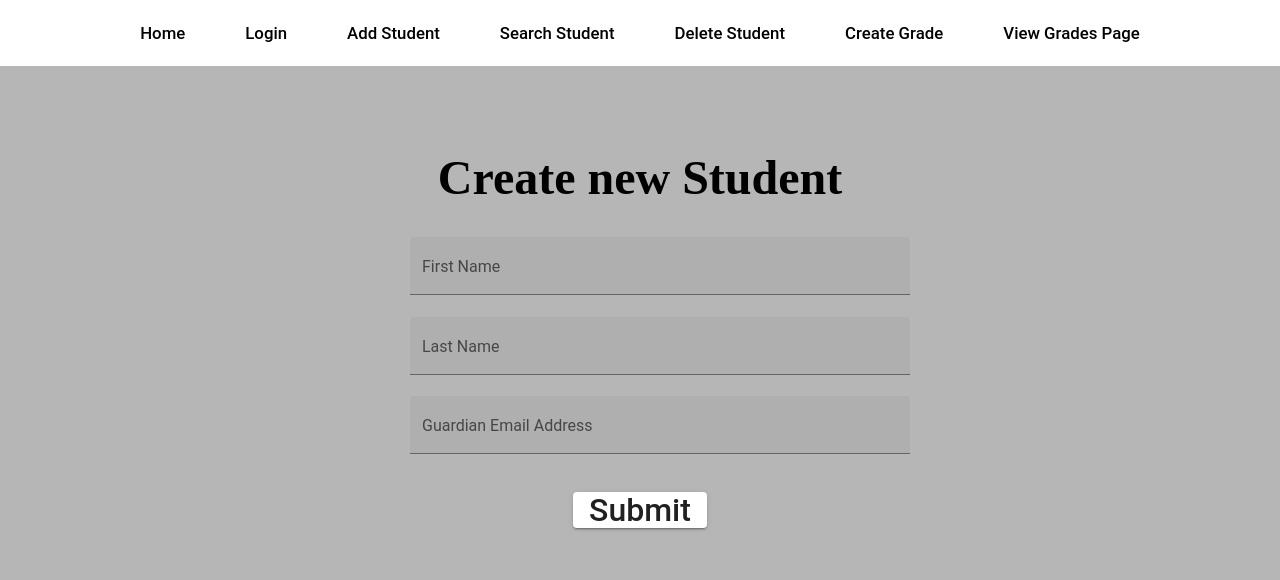
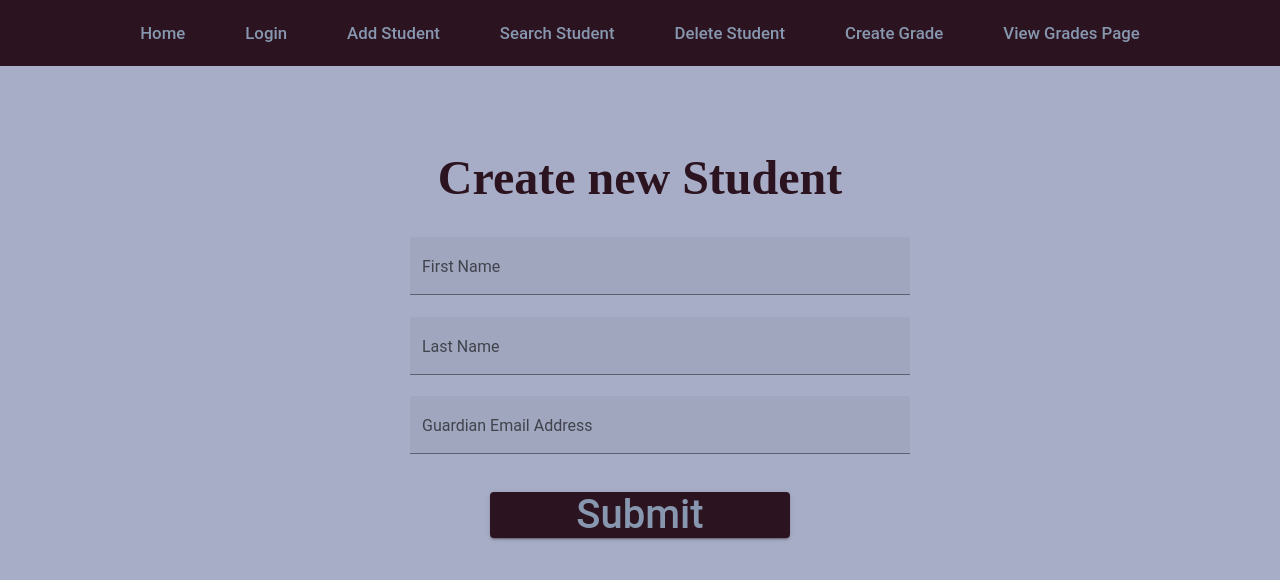
Before and after one commit to ontheloosewu/Project2Frontend, an Angular app: page /add-student in a window 1280 px wide. Shown: the top 580 px of the page. Built offline with nearby package versions, Linux system fonts and the light colour scheme.

Commit message:
colors added

```diff
--- a/src/app/components/add-student/add-student.component.css
+++ b/src/app/components/add-student/add-student.component.css
@@ -8,6 +8,7 @@ div{
 
 h1{
     font-size: 3em;
+    color: #2c1320;
 }
 ul{
     margin-left: auto;
@@ -23,5 +24,12 @@ ul{
 
 
 button{
-    font-size: 2em;
+    font-size: 2.5em;
+    min-width: 100px;
+    max-width: 300px;
+    width: 100%;
+    padding-top: 5px;
+    padding-bottom: 5px;
+    background-color: #2c1320;
+    color: #8797af;
 }
--- a/src/app/components/delete-student/delete-student.component.css
+++ b/src/app/components/delete-student/delete-student.component.css
@@ -3,6 +3,10 @@ div{
     margin-top: 150px;
     margin-left: auto;
     margin-right: auto;
+}
+h1{
+    font-size: 3em;
+    color: #2c1320;
 }
 table{
     margin-left: auto;
@@ -21,3 +25,7 @@ td{
     padding-top: 5px;
     font-size: 1.2em;
 }
+button{
+    background-color: #2c1320;
+    color: #8797af;
+}
--- a/src/app/components/graderegistrationform/graderegistrationform.component.css
+++ b/src/app/components/graderegistrationform/graderegistrationform.component.css
@@ -21,5 +21,12 @@ ul{
     min-width: 100px;
     max-width: 500px;
     width: 100%;
+  }
+  fieldset{
+    border-color: #fff;
+  }
 
+  button{
+    background-color: #2c1320;
+    color: #8797af;
   }
--- a/src/app/components/graderegistrationpage/graderegistrationpage.component.css
+++ b/src/app/components/graderegistrationpage/graderegistrationpage.component.css
@@ -7,4 +7,5 @@ div{
 }
 h1{
     font-size: 3em;
+    color: #2c1320;
 }
--- a/src/app/components/home/home.component.css
+++ b/src/app/components/home/home.component.css
@@ -1,6 +1,7 @@
 
 h1{
     font-size: 3em;
+    color: #2c1320;
 }
 h3{
     font-size: 1.5em;
--- a/src/app/components/login/login.component.css
+++ b/src/app/components/login/login.component.css
@@ -5,6 +5,7 @@ div{
 
 h1{
     font-size: 3.5em;
+    color: #2c1320;
 }
 li{
     font-size: 1.3em;
@@ -21,6 +22,8 @@ button{
     width: 100%;
     padding-top: 5px;
     padding-bottom: 5px;
+    background-color: #2c1320;
+    color: #8797af;
 }
 
 ul{
--- a/src/app/components/navbar/navbar.component.css
+++ b/src/app/components/navbar/navbar.component.css
@@ -1,11 +1,11 @@
 .menu-on {position:fixed;
-	color: #ffffff;
+	color: #8797af;
 	top: 0;
     left:0;
 	min-width:auto;
 	z-index: 1000;
 	padding: 20px;
-	background-color: rgba(0,0,0,0.6);
+	background-color: #2c1320;
 	font-size:1.3em;
 }
 .menu-off {
@@ -14,7 +14,7 @@
 	top:0;
 	left:0;
 	bottom:0;
-	background-color: rgba(0,0,0,0.6);
+	background-color: #2c1320;
 	z-index:1000;
 	display: none;
 }
@@ -39,16 +39,16 @@ nav {position:fixed;
 nav ul{padding: 0;
 		margin:0;}
 nav a {
-	color: #fff;
+	color: #8797af;
 	display:block;
 	padding: 15px 20px;
 
 
 }
-nav li {color: black;
-	background-color: #fff;}
+nav li {color: #8797af;
+	background-color: #2c1320;}
 nav li a{text-decoration: none;
-color: black;
+color: #8797af;
 display:block;}
 
 @media screen and (min-width: 1200px){
@@ -58,7 +58,7 @@ display:block;}
     nav  {	text-align: center;
             font-weight:600;
             font-size:1.5em;
-            background-color: #fff;
+            background-color: #2c1320;
             height:auto;
             display: inline-block;
             position:absolute;
@@ -79,8 +79,8 @@ display:block;}
             width:100%;
             height: auto;
             padding: 10px;
-            color: black;
-            background-color: #fff;
+            color: #8797af;
+            background-color: #2c1320;
 
             transition-property: background-color;
             transition-duration: 0.5s;
--- a/src/app/components/search-student/search-student.component.css
+++ b/src/app/components/search-student/search-student.component.css
@@ -1,6 +1,10 @@
 div{
     text-align: center;
     margin-top: 150px;
+}
+h1{
+    font-size: 3em;
+    color: #2c1320;
 }
 
 
@@ -25,6 +29,10 @@ td{
     text-align: center;
     font-size: 1.2em;
 }
+button{
+    background-color: #2c1320;
+    color: #8797af;
+}
 
 label, input{
     font-size: 2em;
--- a/src/app/components/viewgradespage/viewgradespage.component.css
+++ b/src/app/components/viewgradespage/viewgradespage.component.css
@@ -2,3 +2,7 @@ div{
     text-align: center;
     margin-top: 150px;
 }
+h1{
+    font-size: 3em;
+    color: #2c1320;
+}
--- a/src/app/components/viewgradestable/viewgradestable.component.css
+++ b/src/app/components/viewgradestable/viewgradestable.component.css
@@ -6,6 +6,10 @@ ul{
 }
 select, button{
     font-size: 1.5em;
+}
+button{
+    background-color: #2c1320;
+    color: #8797af;
 }
 table
 {
--- a/src/styles.css
+++ b/src/styles.css
@@ -2,6 +2,6 @@
 
 html{
 
-  background-color: rgb(182, 182, 182);
+  background-color: #a7adc6;
 
 }
```
